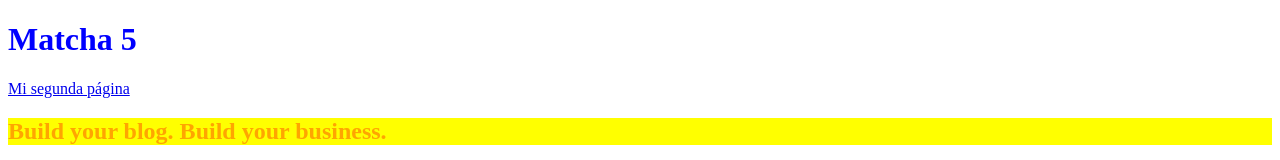
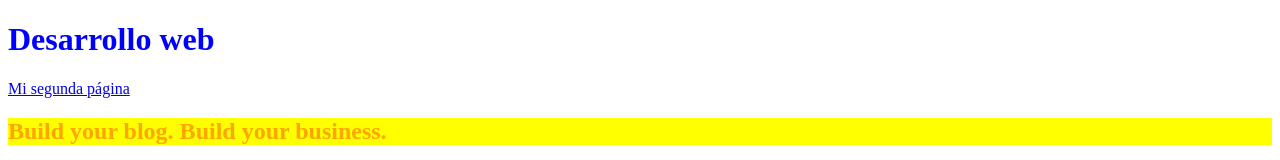
Before and after one commit to ramsesmoreno/clase-desarrollo-web-sep-2020, a plain HTML site: page index.html in a window 1280 px wide. Shown: the top 160 px of the page. Drawn offline with Linux system fonts and the light colour scheme.

Commit message:
Cambio de título

```diff
--- a/index.html
+++ b/index.html
@@ -5,7 +5,7 @@
         <link href="estilos.css" type="text/css" rel="stylesheet" />
     </head>
     <body>
-        <h1>Matcha 5</h1>
+        <h1>Desarrollo web</h1>
         <a href="dos.html">
             Mi segunda página
         </a>
```
